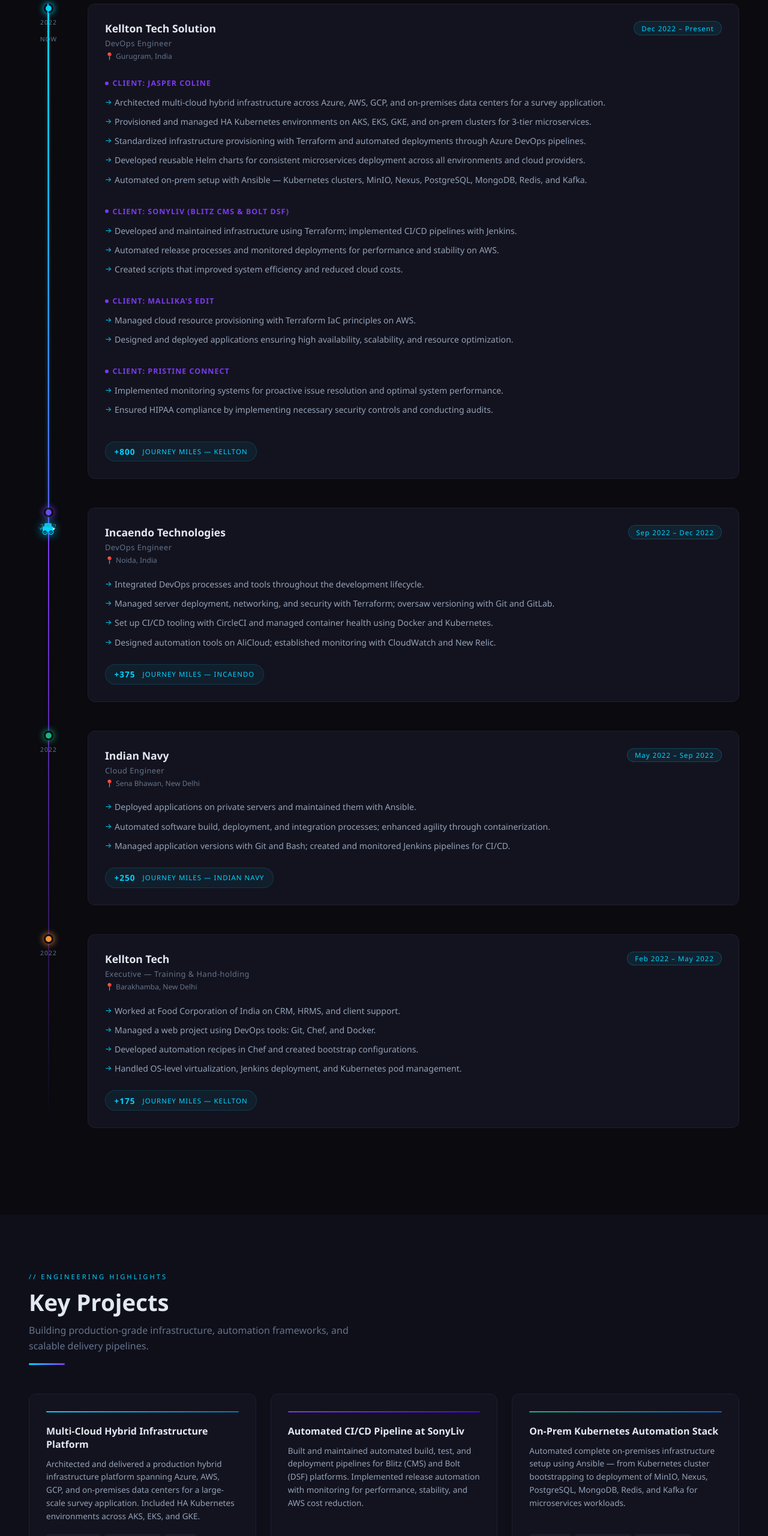
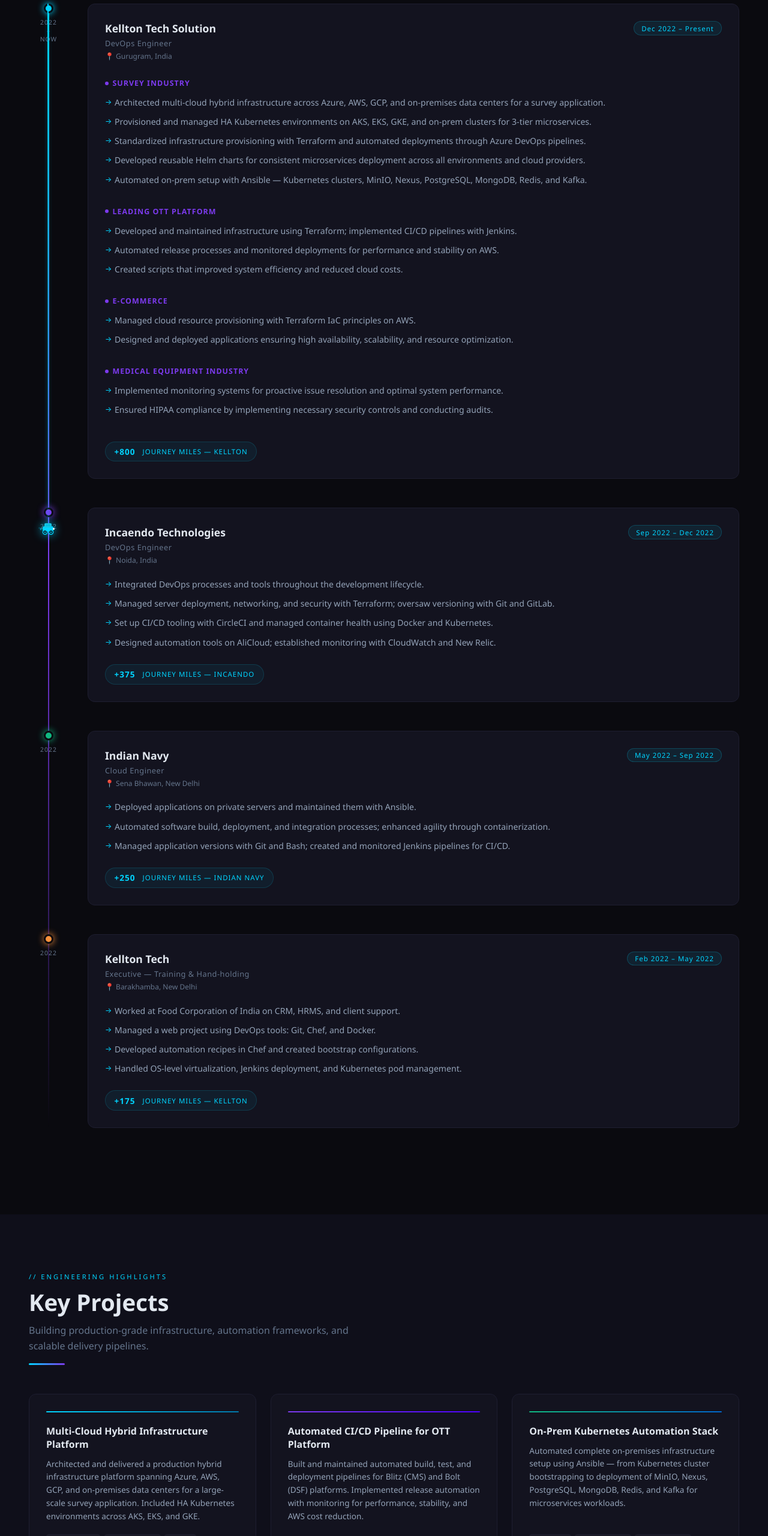
Before and after one commit to rajat2849/portfolio, a plain HTML site: page index.html in a window 1280 px wide. Shown: the part 3600-6160 px from the top of the page at 60% size. Drawn offline with Linux system fonts and the light colour scheme.

Commit message:
devos aded

```diff
--- a/index.html
+++ b/index.html
@@ -1012,7 +1012,7 @@
           <div class="tl-place">📍 Gurugram, India</div>
 
           <div class="tl-client-block">
-            <div class="tl-client-name">Client: Jasper Coline</div>
+            <div class="tl-client-name">Survey Industry</div>
             <ul class="tl-points">
               <li>Architected multi-cloud hybrid infrastructure across Azure, AWS, GCP, and on-premises data centers for a survey application.</li>
               <li>Provisioned and managed HA Kubernetes environments on AKS, EKS, GKE, and on-prem clusters for 3-tier microservices.</li>
@@ -1023,7 +1023,7 @@
           </div>
 
           <div class="tl-client-block">
-            <div class="tl-client-name">Client: SonyLiv (Blitz CMS &amp; Bolt DSF)</div>
+            <div class="tl-client-name">Leading OTT Platform</div>
             <ul class="tl-points">
               <li>Developed and maintained infrastructure using Terraform; implemented CI/CD pipelines with Jenkins.</li>
               <li>Automated release processes and monitored deployments for performance and stability on AWS.</li>
@@ -1032,7 +1032,7 @@
           </div>
 
           <div class="tl-client-block">
-            <div class="tl-client-name">Client: Mallika's Edit</div>
+            <div class="tl-client-name">E-Commerce</div>
             <ul class="tl-points">
               <li>Managed cloud resource provisioning with Terraform IaC principles on AWS.</li>
               <li>Designed and deployed applications ensuring high availability, scalability, and resource optimization.</li>
@@ -1040,7 +1040,7 @@
           </div>
 
           <div class="tl-client-block">
-            <div class="tl-client-name">Client: Pristine Connect</div>
+            <div class="tl-client-name">Medical Equipment Industry</div>
             <ul class="tl-points">
               <li>Implemented monitoring systems for proactive issue resolution and optimal system performance.</li>
               <li>Ensured HIPAA compliance by implementing necessary security controls and conducting audits.</li>
@@ -1156,7 +1156,7 @@
       </div>
 
       <div class="project-card">
-        <div class="project-title">Automated CI/CD Pipeline at SonyLiv</div>
+        <div class="project-title">Automated CI/CD Pipeline for OTT Platform</div>
         <div class="project-desc">
           Built and maintained automated build, test, and deployment pipelines for Blitz (CMS) and Bolt (DSF) platforms. Implemented release automation with monitoring for performance, stability, and AWS cost reduction.
         </div>
@@ -1310,8 +1310,8 @@
       { type: 'success', text: 'TASK [Deploy microservices]  ok: [prod-node-02]' },
       { type: 'warn',    text: 'PLAY RECAP: 2 ok, 0 failed, 0 unreachable' },
       { type: 'gap' },
-      { type: 'cmd',     text: 'argocd app sync jasper-coline --prune' },
-      { type: 'out',     text: 'Syncing app jasper-coline (GitOps)...' },
+      { type: 'cmd',     text: 'argocd app sync survey-platform --prune' },
+      { type: 'out',     text: 'Syncing app survey-platform (GitOps)...' },
       { type: 'success', text: '✔ Sync successful. All resources healthy.' },
     ];
 
```
